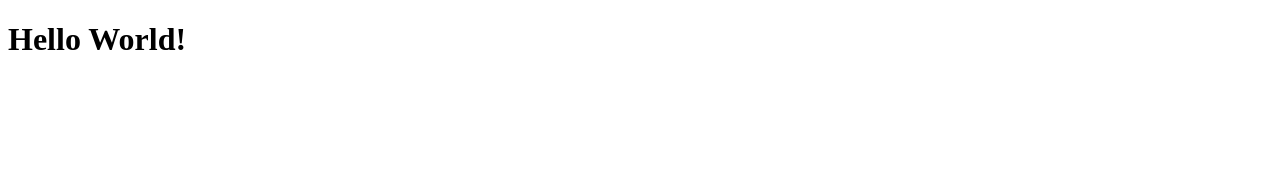
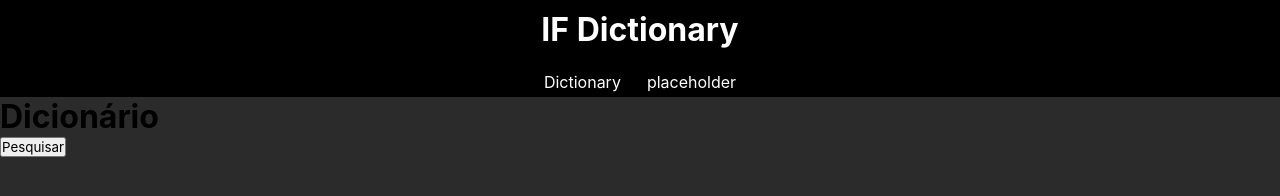
Before and after one commit to Caue-Adriano/ProjetoDevWeb, a plain HTML site: page index.html in a window 1280 px wide. Drawn offline with Linux system fonts and the light colour scheme.

Commit message:
Criação do Header

```diff
--- /dev/null
+++ b/css/index.css
@@ -0,0 +1,56 @@
+* {
+    text-decoration: none;
+    margin: 0;
+    font-family: -apple-system, BlinkMacSystemFont, "Segoe UI", Roboto, Oxygen, Ubuntu, Cantarell, "Fira Sans", "Droid Sans", "Helvetica Neue", sans-serif;
+    padding: 0;
+}
+
+body {
+    background-color: #2b2b2b;
+}
+
+header {
+    background-color: #000;
+    height: auto;
+    width: 100%;
+
+    #upperHeader {
+        height: auto;
+        width: inherit;
+        display: flex;
+        justify-content: center;
+        align-items: center;
+
+        h1 {
+            color: #fff;
+            margin: 10px;
+        }
+    }
+
+    #lowerHeader {
+        height: 38px;
+        width: inherit;
+        display: flex;
+        justify-content: center;
+
+        nav {
+            display: flex;
+            flex-direction: row;
+
+            p {
+                color: #fff;
+                margin: 10px;
+                padding: 3px;
+            }
+
+            p:hover {
+                border-bottom: #fff solid;
+            }
+
+            p:active {
+                color: #bbbbbb;
+                border-bottom: #bbbbbb solid;
+            }
+        }
+    }
+}
--- a/index.html
+++ b/index.html
@@ -3,9 +3,25 @@
 <head>
     <meta charset="UTF-8">
     <meta name="viewport" content="width=device-width, initial-scale=1.0">
-    <title>Document</title>
+
+    <!--CSS-->
+    <link rel="stylesheet" href="css/index.css">
+
+    <title>Dicionário</title>
 </head>
 <body>
-    <h1>Hello World!</h1>
+    <header>
+        <div id="upperHeader">
+            <h1>IF Dictionary</h1>
+        </div>
+        <div id="lowerHeader">
+            <nav>
+                <a href="index.html"><p>Dictionary</p></a>
+                <a href="#"><p>placeholder</p></a>
+            </nav>
+        </div>
+    </header>
+    <h1>Dicionário</h1>
+    <button><p>Pesquisar</p></button>
 </body>
 </html>
```
Also changed, not shown: src/indexModal.js (added).
